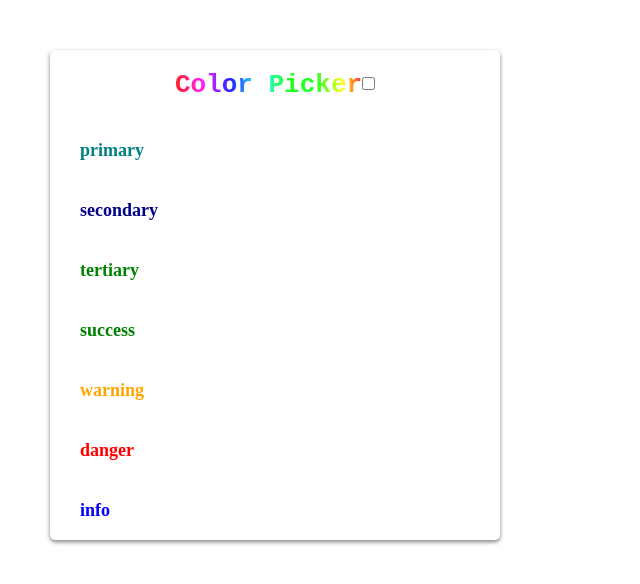
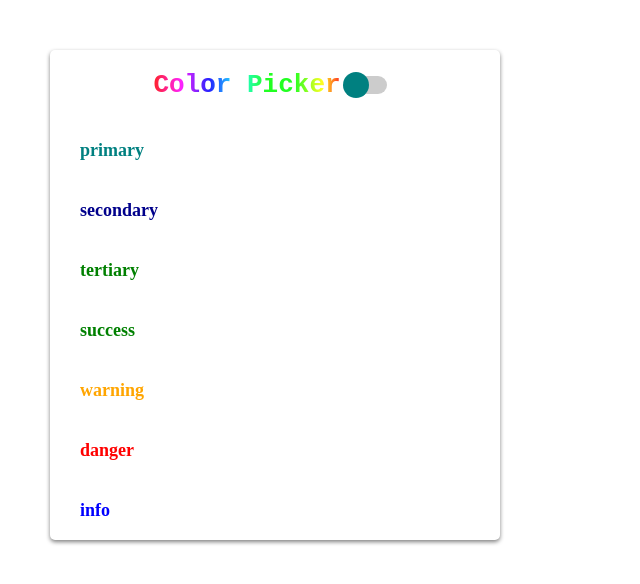
Before and after one commit to orpheus/reactjss-template-generator, a Next.js app: page / in a window 1280 px wide. Shown: the top 584 px of the page, without its empty margins (0-640 px from the left). Built offline with nearby package versions, Linux system fonts and the light colour scheme.

Commit message:
add test callback to toggle switch

```diff
--- a/components/ColorPicker.js
+++ b/components/ColorPicker.js
@@ -2,6 +2,7 @@ import React from 'react'
 import withStyles from 'react-jss'
 import _ from 'classnames'
 
+import ToggleSwitch from './ToggleSwitch'
 import styles from '../styles/ThemePicker'
 
 const capitalize = (word) => {
@@ -13,10 +14,9 @@ const ColorPicker = ({classes, theme, showSpectrum, hideSpectrum}) => {
 	return <div className={classes.root}>
 		<div className={classes.colorHeader}>
 			<h1 className={classes.rainbow}>Color Picker</h1>
-			<label className={classes.switch}>
-				<input type="checkbox"/>
-					<span className={_(classes.slider, classes.round)} />
-			</label>
+			<ToggleSwitch
+				handleSwitch={(state) => {console.log(state)}}
+			/>
 		</div>
 		<div className={classes.listContainer}>
 			<ul className={classes.colorList}>
```
